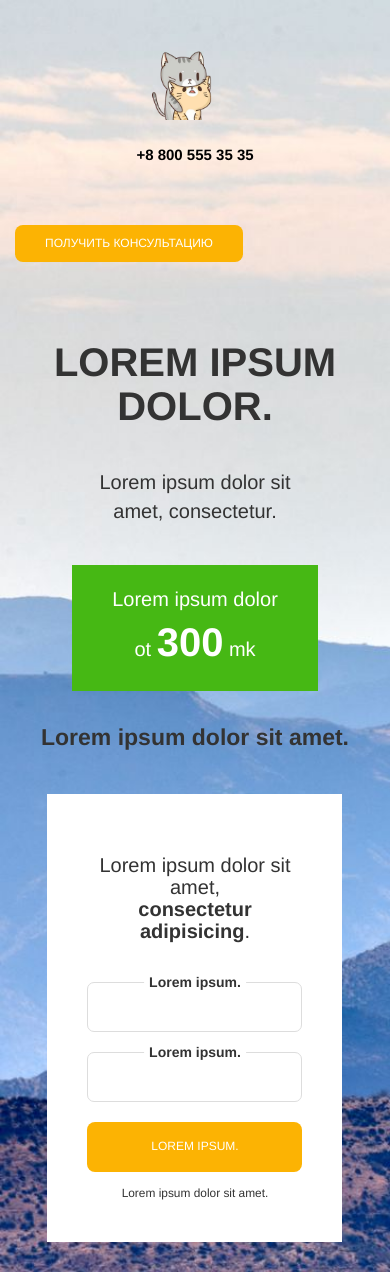
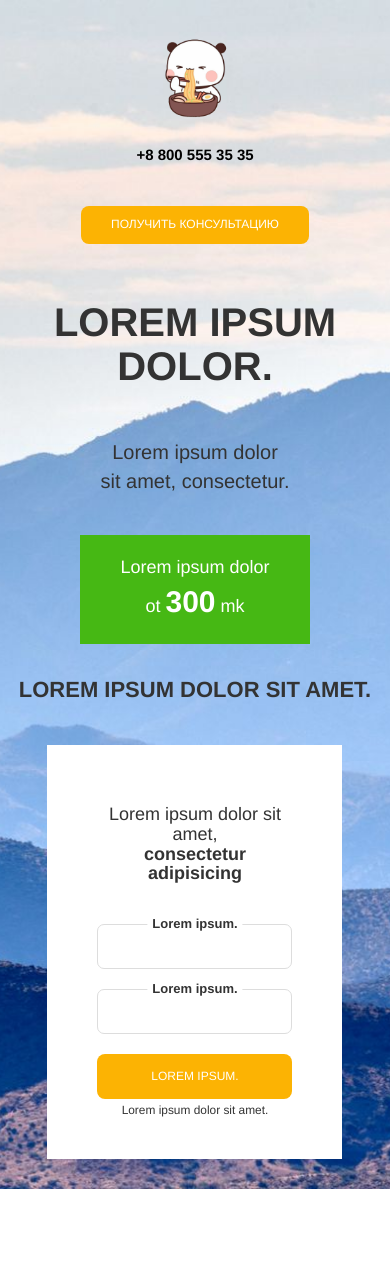
Before and after one commit to k-yler/k-yler.github.io, a plain HTML site: page src/index.html in a window 390 px wide. Shown: the top 1272 px of the page. Drawn offline with nearby package versions, Linux system fonts and the light colour scheme.

Commit message:
Add files via upload

```diff
--- a/src/index.html
+++ b/src/index.html
@@ -28,22 +28,20 @@
 				<div class="header">
 					<div class="row">
 
-						<div class="col-md-3 col-sm-4 col-xs-12">
+						<div class="col-lg-3 col-md-4 col-sm-4 col-xs-12">
 							<div class="logo">
-							<img src="img/logo.png"  width="25%" alt="">
+							<img src="img/noname1.png"  width="25%" alt="">
 							</div>
 						</div>
 
-						<div class="col-lg-2 col-lg-offset-4 col-md-4 col-md-offset-2 col-sm-4 col-sm-offset-0 col-xs-12">
-							<div class="phone-block">
+						<div class="col-lg-2 col-lg-offset-4 col-md-4 col-md-offset-0 col-sm-4 col- sm-offset-0 col-xs-12 col-xs-offset-0">
 							<a class="phone-link" href="#">+8 800 555 35 35</a>
 						</div>
-							</div>
 
-						<div class="col-md-3 col-sm-4 col-xs-12">
+						<div class="col-lg-3 col-md-4 col-sm-4 col-xs-12">
 							<div class="wrap">
 								<div class="wrap-block">
-									<button class="popup-btn button header-btn">
+									<button class="button header-btn popup-btn">
 									получить консультацию
 									</button>
 								</div>
@@ -53,33 +51,35 @@
 					</div>
 				</div>
 
+				<div class="main-content">
 					<div class="row">
 
-					<div class="col-md-6 col-sm-12">
-						<div class="main-inf">
-							<h1>Lorem ipsum dolor.</h1>
-							<p>Lorem ipsum dolor sit <br>amet, consectetur.</p>
-							<span>Lorem ipsum dolor <br> ot <strong>300</strong> mk</span>
-							<br><strong>Lorem ipsum dolor sit amet.</strong>
+						<div class="col-md-6 col-xs-12">
+							<div class="main-title">
+								<h1 class="qqqq">Lorem ipsum dolor.</h1>
+								<p class="main-subtitle">Lorem ipsum dolor <br>sit amet, consectetur.</p>
+								<span>
+									Lorem ipsum dolor <br>
+									ot <strong>300</strong> mk
+								</span>
+								<strong class="main-trigger">Lorem ipsum dolor sit amet.</strong>
 							</div>
 						</div>
 
-
-
-					<div class="col-lg-4 col-lg-offset-2 col-md-5 col-md-offset-1 col-sm-8 col-sm-offset-2 col-xs-10 col-xs-offset-1">
+						<div class="col-lg-4 col-lg-offset-2 col-md-5 col-md-offset-1 col-xs-10 col-xs-offset-1">
 							<div class="main-form">
-							<h2 class="main-form-header">Lorem ipsum dolor sit amet,<br><strong>consectetur adipisicing</strong>.</h2>
-
+								<h2 class="main-form-header">Lorem ipsum dolor sit amet, <br> <strong>consectetur adipisicing</strong></h2>
 								<form action="#">
-								<label class="main-form-label" for="#">Lorem ipsum.</label>
-								<input class="main-form-input" type="text">
-								<label class="main-form-label" for="#">Lorem ipsum.</label>
-								<input class="main-form-input" type="text">
-								<button class="button main-form-btn">Lorem ipsum.</button>
+									<label for="#">Lorem ipsum.</label>
+									<input type="text" class="main-form-input">
+									<label for="#">Lorem ipsum.</label>
+									<input type="text" class="main-form-input">
+									<button class="main-form-btn button" type="submit">Lorem ipsum.</button>
 									<small>Lorem ipsum dolor sit amet.</small>
-
 								</form>
 							</div>
+						</div>
+
 					</div>
 				</div>
 
@@ -117,6 +117,8 @@
 			</section>
 
 
+
+
 <!--модальное окно  -->
 		<!-- получить консультацию -->
 	<div class="popup">
@@ -141,8 +143,6 @@
 			</div>
 		</div>
 	</div>
-
-
 
 
    <script src="https://ajax.googleapis.com/ajax/libs/jquery/1.11.3/jquery.min.js"></script>
--- a/src/less/style.less
+++ b/src/less/style.less
@@ -16,14 +16,13 @@ section{
 a:hover {
 	text-decoration: none;
 }
-input, button, a, textarea{
+button, input, a, textarea {
 	&:focus {
 		outline: none;
 	}
 }
 
 .button {
-	z-index: 5;
 	background-color: @btn-color;
 	color: white;
 	padding: 1rem 3rem;
@@ -31,9 +30,9 @@ input, button, a, textarea{
 	text-transform: uppercase;
 	border-radius:8px;
 	border: none;
-	transition: all 0.2s;
+
+	transition: .4s;
 	&:hover {
-		cursor: pointer;
 		background-color: darken(@btn-color, 5%);
 	}
 }
@@ -41,76 +40,69 @@ input, button, a, textarea{
 	padding: 3rem 0;
 	background: #fff url(../img/holmy_gory_tuman_180031_1920x1200.jpg) center center no-repeat;
 	background-size: cover;
-
-	&-inf{
-		padding-top:10rem;
+	&-content {
+		margin-top: 10rem;
 		h1 {
+			margin-bottom: 4rem;
+			font-weight: 700;
 			font-size: 4rem;
-			padding-bottom: 3rem;
 			text-transform: uppercase;
-			font-weight: 700;
 		}
-		p {
-			font-size: 2rem;
+	}
+	&-subtitle {
+		margin-bottom: 4rem;
+		font-size: 2rem;
+	}
+	span {
+		display: inline-block;
+		padding: 2rem 4rem;
+		background-color: @icon-color;
+		font-size: 1.8rem;
+		color: white;
+		text-align: center;
+		strong {
+			font-size: 3rem;
 		}
-		span {
-			margin: 3rem 0;
-			text-align: center;
-			display: inline-block;
-			padding: 2rem 4rem;
-			font-size: 2rem;
-			background-color: @icon-color;
-			color: white;
-			strong {
-				font-size: 4rem;
-			}
 		}
-		strong {
-			font-size: 2.3rem;
-		}
-
+	&-trigger {
+		margin-top: 3rem;
+		display: block;
+		font-size: 2.2rem;
+		text-transform: uppercase;
+		font-weight: 700;
 	}
-
 	&-form {
-		margin-top: 10rem;
+		background-color: white;
+		padding: 4rem 5rem;
 		text-align: center;
-		padding: 4rem;
-		background-color: white;
-
 		&-header {
-
-			font-size: 2rem;
-			padding-bottom: 2rem;
+			font-size: 1.8rem;
+			margin-bottom: 4rem;
 		}
 		&-input {
+			display: block;
 			margin: 2rem 0;
+			width: 100%;
+			border: 1px solid #dddddd;
+			height: 4.5rem;
+			border-radius: 7px;
+		}
+		label {
+			position: absolute;
+			display: inline-block;
+			left: 50%;
+			transform: translateX(-50%) translateY(-50%);
+			font-size: 1.3rem;
+			padding: 0.5rem;
+			background-color: white;
+		}
+		&-btn {
 			display: block;
 			width: 100%;
-			height: 5rem;
-			border:1px solid #dddddd;
-			border-radius: 7px;
+			height: 4.5rem;
 		}
-		&-label {
-			padding: 0 0.5rem ;
-			background-color: white;
-
-			position: absolute;
-			transform: translateX(-50%) translateY(-50%);
-
-		}
-
-		&-btn{
-			margin: 2rem 0 1rem 0;
-			display: block;
-			width: 100%;
-			height: 5rem;
-		}
-
-
 	}
-
 }
-
 .header {
 	height: 7rem;
 }
@@ -123,7 +115,6 @@ input, button, a, textarea{
 	line-height: 7rem;
 }
 .wrap {
-	/* text-align: left; */
 	display: table;
 	width: 100%;
 	height: 7rem;
@@ -131,15 +122,15 @@ input, button, a, textarea{
 	&-block {
 		display: table-cell;
 		vertical-align: middle;
-		text-align: right;
+		text-align: center;
 	}
 }
-
-.section-header {
+.section-header{
 	text-align: center;
-	margin: 2rem 0 10rem;
-	font-size: 3.5rem;
 	font-weight: 700;
+	font-size: 3rem;
+	margin-top: 0;
+	margin-bottom: 6rem;
 }
 
 .ficha {
@@ -189,6 +180,8 @@ input, button, a, textarea{
 	z-index: 99;
 }
 
+
+
 /* оформнелие модальных окон */
 .popup {
 	display: none;
@@ -203,14 +196,13 @@ input, button, a, textarea{
 	background-color: rgba(0, 0, 0, 0.7);
 	&-close{
 		position: absolute;
-		top: 0;
-		top: -1.5rem;
-		right: -3rem;
+		top: -9px;
+		right: 0px;
 		text-align: center;
 		border: none;
 		background-color: transparent;
 		font-size: 3rem;
-		color: white;
+		color: black;
 	}
 	&-header {
 		font-size: 3rem;
@@ -218,11 +210,11 @@ input, button, a, textarea{
 	}
 	&-content{
 		position: fixed;
-left: 50%;
-transform: translateX(-50%);
-padding: 2rem;
-top: 10%;
-background-color: white;
+	left: 50%;
+	transform: translateX(-50%);
+	padding: 2rem;
+	top: 10%;
+	background-color: white;
 		text-align: center;
 		p {
 			font-size: 1.5rem;
@@ -263,36 +255,40 @@ background-color: white;
 
 
 
+
+
+
+
+
+
+
+
+
 @media (max-width: 991px) {
-	.main {
-		background-position: top right;
+	.main-title{
+		text-align: center;
+		padding-bottom: 4rem;
 	}
-	.main-inf{
+	.header {
 		text-align: center;
-		padding-top: 4rem;
-		padding-bottom:0;
 	}
-	.main-form{
-		margin-top: 4rem;
+	.main-content{
+		margin-top: 5rem;
 	}
 }
+
 @media (max-width: 767px) {
-	.main {
-		background-position: top left;
-	}
 	.header{
 		text-align: center;
 	}
-	.header-btn{
-		position: absolute;
-		display: block;
-		z-index: 9;
+
+	.main-title{
 		text-align: center;
+		padding-top: 2rem;
+		padding-bottom: 4rem;
 	}
-	.main-inf{
-		padding-top: 22rem;
+	.main-subtitle{
+		margin-top: 5rem;
 	}
-	.wrap-block{
-		padding-right: 20%;
-	}
+	/* .main-content */
 }
```
Also changed, not shown: src/css/style.css. Lines whose indentation alone changed are shown as unchanged.
